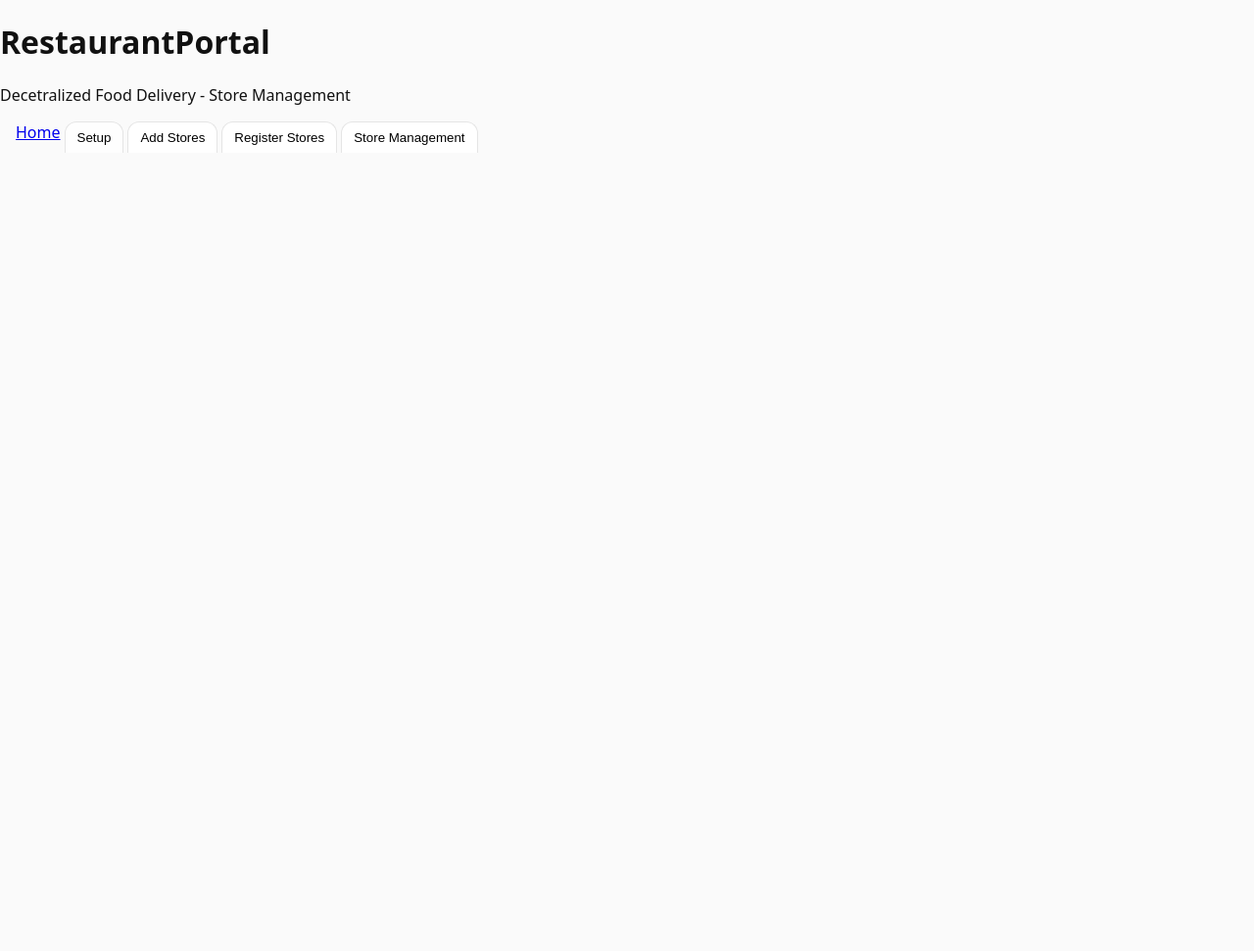
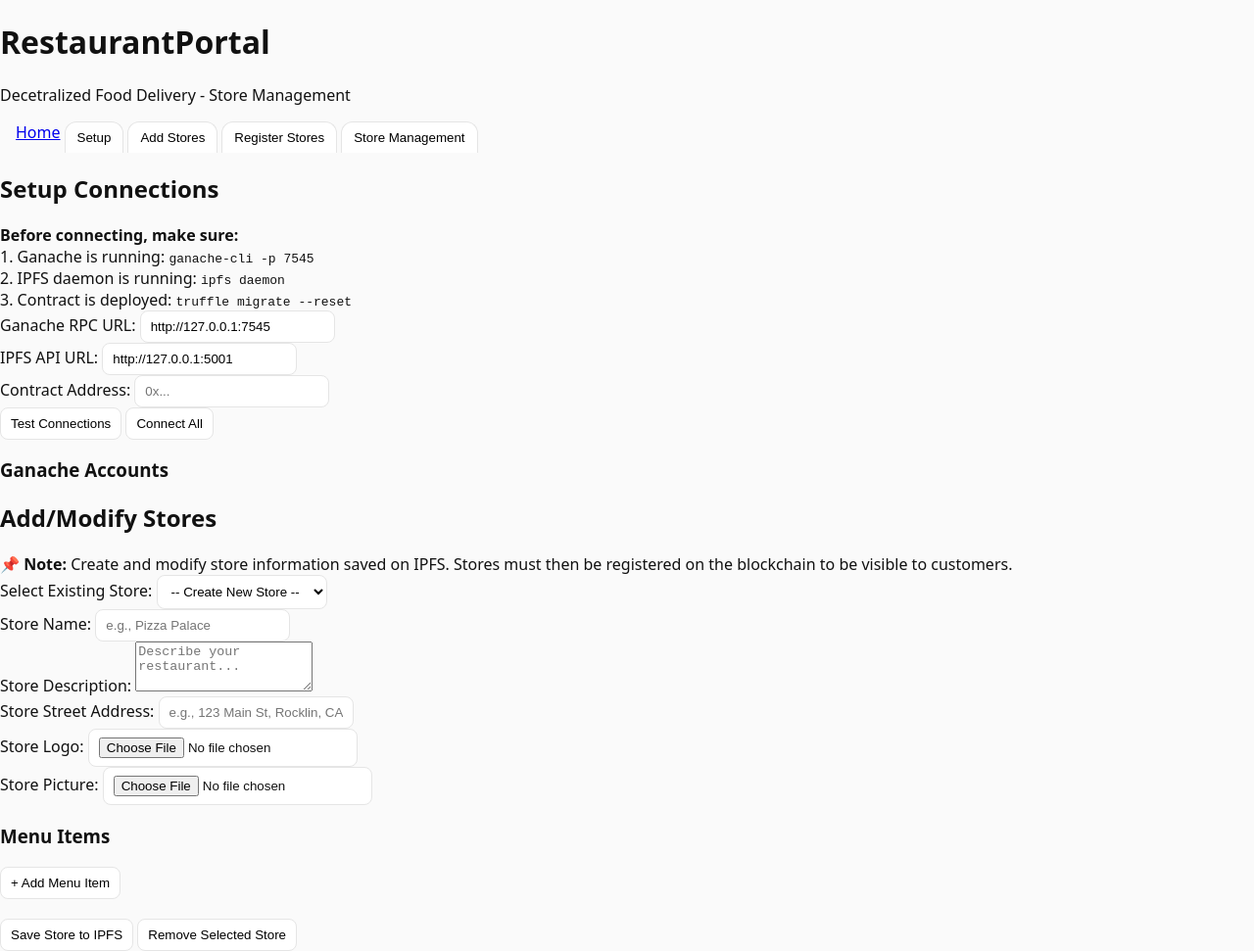
Before and after one commit to ryanmart25/Blockhain-doordash, a plain HTML site: page ui/restaurant.html in a window 1280 px wide. Shown: the whole page at 98% size. Before the commit the page ends 800 px from the top, so only its background shows below. Drawn offline with Linux system fonts and the light colour scheme.

Commit message:
added forms for restaruant

```diff
--- a/ui/restaurant.html
+++ b/ui/restaurant.html
@@ -21,7 +21,8 @@
         </h1>
         <p>Decetralized Food Delivery - Store Management</p>
       </div>
-
+      <!-- tab navigation section, same as the others-->
+      <!-- copy pasted from other file-->
       <div class="tabs">
         <a href="index.html" class="tab-link">Home</a>
         <button class="tab active" onclick="openTab(event, 'setup')">
@@ -37,6 +38,130 @@
           Store Management
         </button>
       </div>
+      <div id="setup" class="tab-content active">
+        <div class="section">
+          <h2>Setup Connections</h2>
+
+          <div class="info-box">
+            <strong>Before connecting, make sure:</strong><br />
+            1. Ganache is running: <code>ganache-cli -p 7545</code><br />
+            2. IPFS daemon is running: <code>ipfs daemon</code><br />
+            3. Contract is deployed: <code>truffle migrate --reset</code>
+          </div>
+
+          <div class="form-group">
+            <label>Ganache RPC URL:</label>
+            <input type="text" id="rpcUrl" value="http://127.0.0.1:7545" />
+          </div>
+
+          <div class="form-group">
+            <label>IPFS API URL:</label>
+            <input type="text" id="ipfsUrl" value="http://127.0.0.1:5001" />
+          </div>
+
+          <div class="form-group">
+            <label>Contract Address:</label>
+            <input type="text" id="contractAddress" placeholder="0x..." />
+          </div>
+
+          <button onclick="testConnections()">Test Connections</button>
+          <button onclick="initializeConnections()">Connect All</button>
+
+          <div id="connectionStatus"></div>
+          <div id="errorConsole" class="error-console hidden"></div>
+
+          <h3>Ganache Accounts</h3>
+          <div id="accountsList"></div>
+        </div>
+      </div>
+      <div id="addStore" class="tab-content">
+        <div class="section">
+          <h2>Add/Modify Stores</h2>
+
+          <div class="info-box">
+            <strong>📌 Note:</strong> Create and modify store information saved
+            on IPFS. Stores must then be registered on the blockchain to be
+            visible to customers.
+          </div>
+
+          <div class="form-group">
+            <label>Select Existing Store:</label>
+            <select id="existingStoreSelect" onchange="loadExistingStore()">
+              <option value="">-- Create New Store --</option>
+            </select>
+          </div>
+
+          <div class="form-group">
+            <label>Store Name:</label>
+            <input
+              type="text"
+              id="addStoreName"
+              placeholder="e.g., Pizza Palace"
+            />
+          </div>
+
+          <div class="form-group">
+            <label>Store Description:</label>
+            <textarea
+              id="addStoreDescription"
+              rows="3"
+              placeholder="Describe your restaurant..."
+            ></textarea>
+          </div>
+
+          <div class="form-group">
+            <label>Store Street Address:</label>
+            <input
+              type="text"
+              id="addStoreStreetAddress"
+              placeholder="e.g., 123 Main St, Rocklin, CA 95677"
+            />
+          </div>
+
+          <div class="form-group">
+            <label>Store Logo:</label>
+            <input
+              type="file"
+              id="addStoreLogo"
+              accept="image/*"
+              onchange="previewImage('addStoreLogo', 'storeLogoPreview')"
+            />
+            <img
+              id="storeLogoPreview"
+              class="image-preview"
+              style="display: none"
+            />
+          </div>
+
+          <div class="form-group">
+            <label>Store Picture:</label>
+            <input
+              type="file"
+              id="addStorePicture"
+              accept="image/*"
+              onchange="previewImage('addStorePicture', 'storePicturePreview')"
+            />
+            <img
+              id="storePicturePreview"
+              class="image-preview"
+              style="display: none"
+            />
+          </div>
+
+          <h3>Menu Items</h3>
+          <div id="menuItemsContainer"></div>
+          <button onclick="addMenuItem()">+ Add Menu Item</button>
+
+          <div style="margin-top: 20px">
+            <button onclick="saveStoreToIPFS()">Save Store to IPFS</button>
+            <button class="btn-danger" onclick="removeStore()">
+              Remove Selected Store
+            </button>
+          </div>
+
+          <div id="addStoreStatus"></div>
+        </div>
+      </div>
     </div>
   </body>
 </html>
```
